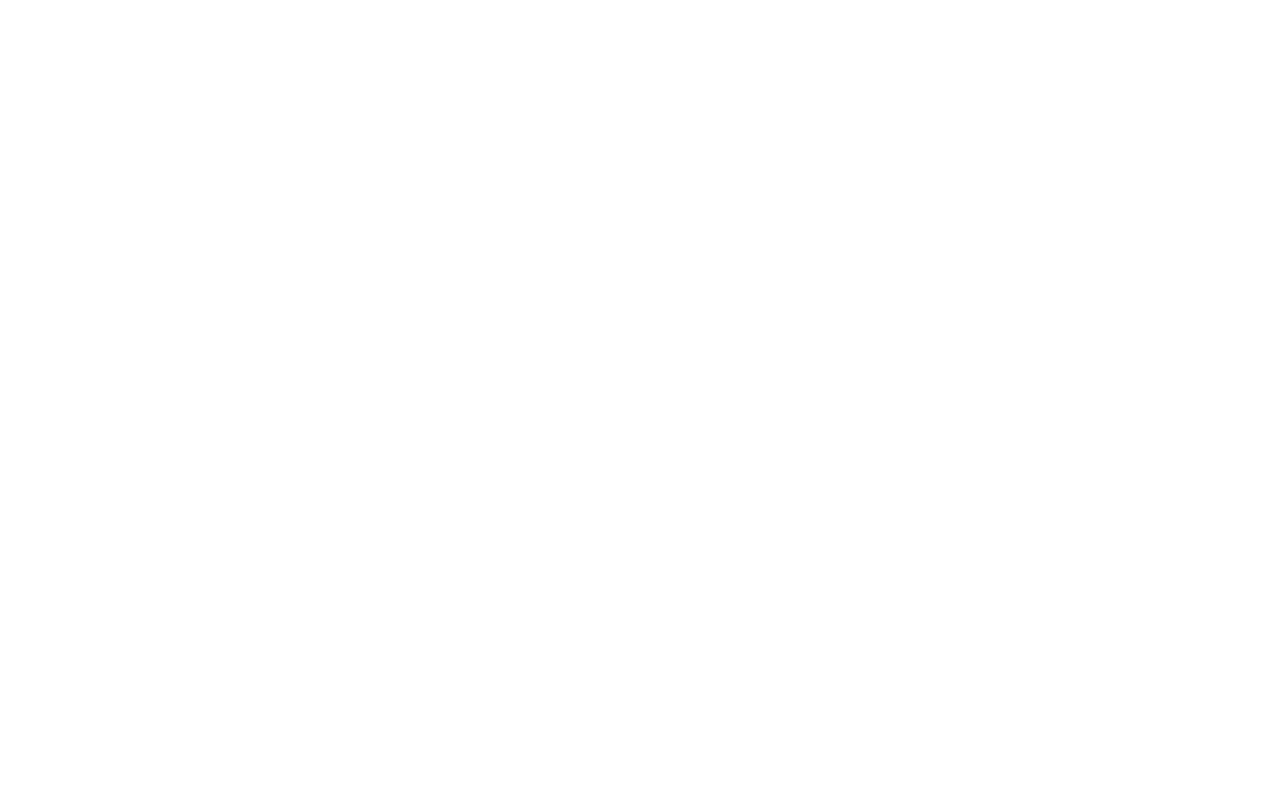
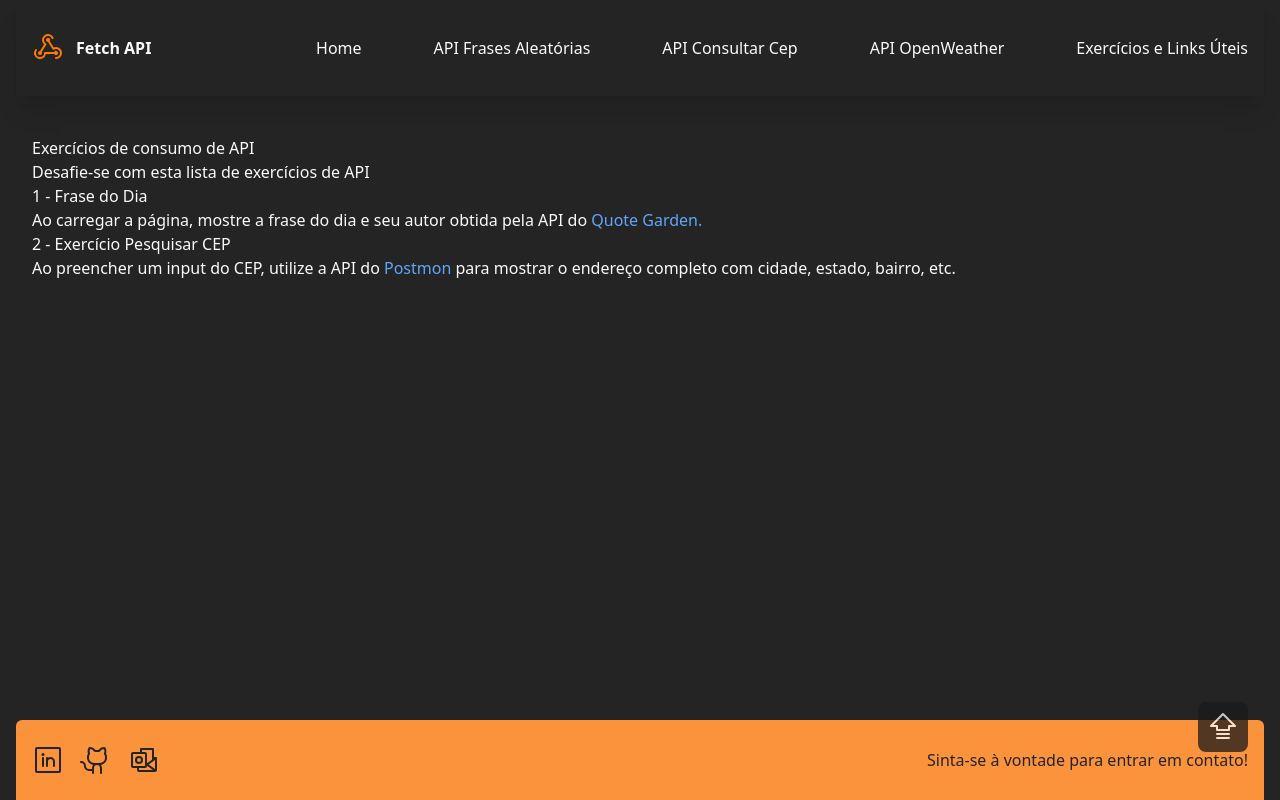
Before and after one commit to Jhonatansousa/fetch-api, a React (Vite) app: page /exercicios-e-links-uteis in a window 1280 px wide. Before the commit this address had no page. Built offline with nearby package versions, Linux system fonts and the light colour scheme.

Commit message:
alterado musicbraiz para exercicios e adicionado home, adicionado parte do conteudo de exercicios

```diff
--- a/src/Router.tsx
+++ b/src/Router.tsx
@@ -3,7 +3,7 @@
 import { Home } from './pages/Home'
 import { Frases } from './pages/Frases'
 import { ConsultarCep } from './pages/ConsultarCep'
-import { MusicBrainz } from './pages/MusicBrainz'
+import { ExerciciosELinksUteis } from './pages/ExerciciosELinksUteis'
 import { OpenWeather } from './pages/OpenWeather'
 
 export function Router() {
@@ -13,8 +13,11 @@
         <Route path="/" element={<Home />} />
         <Route path="/frases" element={<Frases />} />
         <Route path="/consultar-cep" element={<ConsultarCep />} />
-        <Route path="/music-brainz" element={<MusicBrainz />} />
         <Route path="/open-weather" element={<OpenWeather />} />
+        <Route
+          path="/exercicios-e-links-uteis"
+          element={<ExerciciosELinksUteis />}
+        />
       </Route>
     </Routes>
   )
--- a/src/components/Header/index.tsx
+++ b/src/components/Header/index.tsx
@@ -58,6 +58,15 @@
         <li onClick={handleToggleMenu}>
           <NavLink
             className="p-4 font-medium hover:text-highlight-color"
+            to="/"
+          >
+            Home
+          </NavLink>
+        </li>
+
+        <li onClick={handleToggleMenu}>
+          <NavLink
+            className="p-4 font-medium hover:text-highlight-color"
             to="/frases"
           >
             API Frases Aleatórias
@@ -71,14 +80,7 @@
             API Consultar Cep
           </NavLink>
         </li>
-        <li onClick={handleToggleMenu}>
-          <NavLink
-            className="p-4 font-medium hover:text-highlight-color"
-            to="/music-brainz"
-          >
-            API Music Brainz
-          </NavLink>
-        </li>
+
         <li onClick={handleToggleMenu}>
           <NavLink
             className="p-4 font-medium hover:text-highlight-color"
@@ -87,6 +89,14 @@
             API OpenWeather
           </NavLink>
         </li>
+        <li onClick={handleToggleMenu}>
+          <NavLink
+            className="p-4 font-medium hover:text-highlight-color"
+            to="/exercicios-e-links-uteis"
+          >
+            Exercícios e Links Úteis
+          </NavLink>
+        </li>
       </ul>
     </nav>
   )
--- /dev/null
+++ b/src/pages/ExerciciosELinksUteis/index.tsx
@@ -0,0 +1,36 @@
+export const ExerciciosELinksUteis = () => {
+  return (
+    <main>
+      <h1>Exercícios de consumo de API</h1>
+      <p>Desafie-se com esta lista de exercícios de API</p>
+
+      <div>
+        <h2>1 - Frase do Dia</h2>
+        <p>
+          Ao carregar a página, mostre a frase do dia e seu autor obtida pela
+          API do{' '}
+          <a
+            className="text-blue-400 hover:text-blue-200"
+            href="https://pprathameshmore.github.io/QuoteGarden/"
+          >
+            Quote Garden.
+          </a>
+        </p>
+      </div>
+
+      <div>
+        <h2>2 - Exercício Pesquisar CEP</h2>
+        <p>
+          Ao preencher um input do CEP, utilize a API do{' '}
+          <a
+            className="text-blue-400 hover:text-blue-200"
+            href="https://postmon.com.br/"
+          >
+            Postmon
+          </a>{' '}
+          para mostrar o endereço completo com cidade, estado, bairro, etc.
+        </p>
+      </div>
+    </main>
+  )
+}
--- a/src/pages/Home/index.tsx
+++ b/src/pages/Home/index.tsx
@@ -565,11 +565,12 @@
             {reactPhraseAPIExample}
           </SyntaxHighlighter>
         </div>
-        <p>
+        <p className="mb-3">
           É apenas um exemplo simplificado, diversas coisas podem ser
           adicionadas, removidas e alteradas, sinta-se à vontade para explorar o
           este projeto no github, desafie-se!
         </p>
+        <strong>Confira a página de Exercícios e Links úteis!!</strong>
       </section>
     </main>
   )
--- a/src/pages/MusicBrainz/index.tsx
+++ /dev/null
@@ -1,7 +0,0 @@
-export const MusicBrainz = () => {
-  return (
-    <div>
-      <h1>Music Brainz - em construção...</h1>
-    </div>
-  )
-}
```
